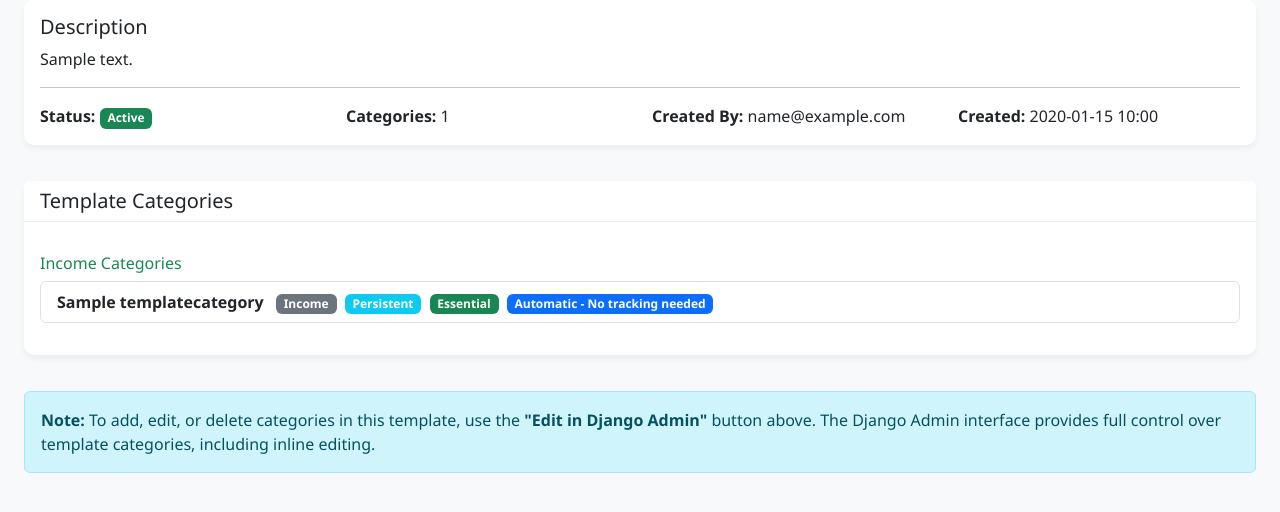
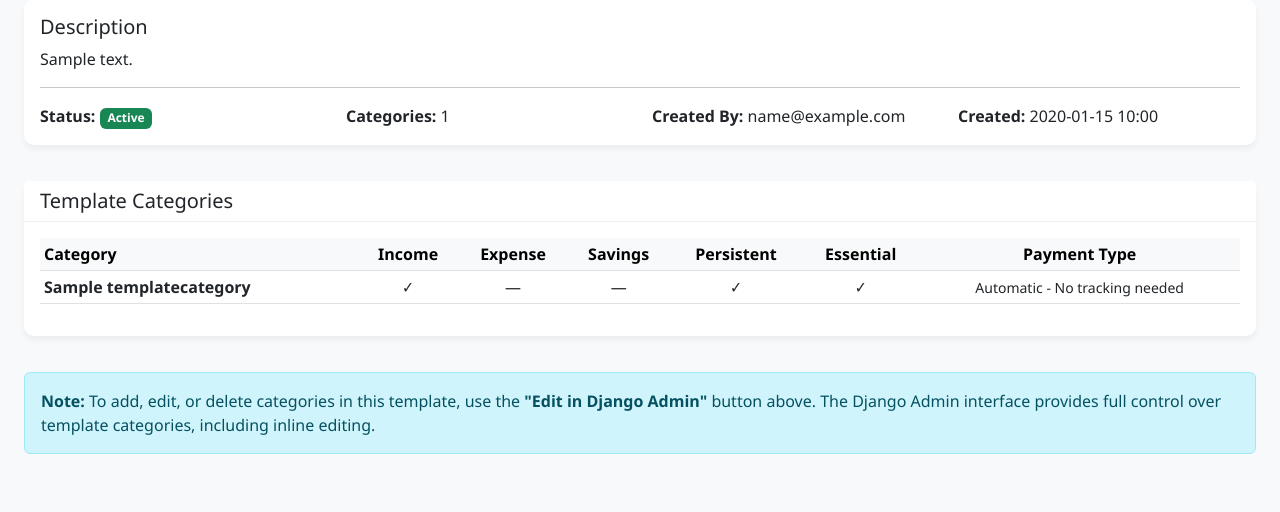
Before and after one commit to Gertdj/budget-app, a Django app: page /admin/templates/1/ in a window 1280 px wide. Shown: the part 172-684 px from the top of the page. Run offline with Django 5.2, Linux system fonts and the light colour scheme; a user stored in the database is signed in; tables that the repository leaves empty hold one stand-in row (values such as "Sample post").

Commit message:
Redesign template detail page: replace badges with clean table with checkmarks

```diff
--- a/finance/templates/finance/admin_template_detail.html
+++ b/finance/templates/finance/admin_template_detail.html
@@ -48,92 +48,106 @@
             </div>
             <div class="card-body">
                 {% if categories_by_type.INCOME or categories_by_type.EXPENSE or categories_by_type.SAVINGS %}
+                <div class="table-responsive">
+                    <table class="table table-hover table-sm">
+                        <thead class="table-light">
+                            <tr>
+                                <th>Category</th>
+                                <th class="text-center">Income</th>
+                                <th class="text-center">Expense</th>
+                                <th class="text-center">Savings</th>
+                                <th class="text-center">Persistent</th>
+                                <th class="text-center">Essential</th>
+                                <th class="text-center">Payment Type</th>
+                            </tr>
+                        </thead>
+                        <tbody>
                             <!-- Income Categories -->
                             {% if categories_by_type.INCOME %}
-                <h6 class="text-success mt-3 mb-2">Income Categories</h6>
-                <ul class="list-group mb-3">
                                 {% for group in categories_by_type.INCOME %}
-                    <li class="list-group-item">
-                        <strong>{{ group.category.name }}</strong>
-                        <span class="badge bg-secondary ms-2">{{ group.category.get_type_display }}</span>
-                        {% if group.category.is_persistent %}<span class="badge bg-info ms-1">Persistent</span>{% endif %}
-                        {% if group.category.is_essential %}<span class="badge bg-success ms-1">Essential</span>{% else %}<span class="badge bg-warning ms-1">Non-Essential</span>{% endif %}
-                        <span class="badge bg-primary ms-1">{{ group.category.get_payment_type_display }}</span>
+                                <tr>
+                                    <td><strong>{{ group.category.name }}</strong></td>
+                                    <td class="text-center">✓</td>
+                                    <td class="text-center">—</td>
+                                    <td class="text-center">—</td>
+                                    <td class="text-center">{% if group.category.is_persistent %}✓{% else %}—{% endif %}</td>
+                                    <td class="text-center">{% if group.category.is_essential %}✓{% else %}—{% endif %}</td>
+                                    <td class="text-center"><small>{{ group.category.get_payment_type_display }}</small></td>
+                                </tr>
                                     {% if group.children %}
-                        <ul class="list-group list-group-flush mt-2">
                                         {% for child in group.children %}
-                            <li class="list-group-item ps-4">
-                                ↳ {{ child.name }}
-                                <span class="badge bg-secondary ms-2">{{ child.get_type_display }}</span>
-                                {% if child.is_persistent %}<span class="badge bg-info ms-1">Persistent</span>{% endif %}
-                                {% if child.is_essential %}<span class="badge bg-success ms-1">Essential</span>{% else %}<span class="badge bg-warning ms-1">Non-Essential</span>{% endif %}
-                                <span class="badge bg-primary ms-1">{{ child.get_payment_type_display }}</span>
-                            </li>
+                                        <tr>
+                                            <td class="ps-4">↳ {{ child.name }}</td>
+                                            <td class="text-center">✓</td>
+                                            <td class="text-center">—</td>
+                                            <td class="text-center">—</td>
+                                            <td class="text-center">{% if child.is_persistent %}✓{% else %}—{% endif %}</td>
+                                            <td class="text-center">{% if child.is_essential %}✓{% else %}—{% endif %}</td>
+                                            <td class="text-center"><small>{{ child.get_payment_type_display }}</small></td>
+                                        </tr>
                                         {% endfor %}
-                        </ul>
                                     {% endif %}
-                    </li>
                                 {% endfor %}
-                </ul>
                             {% endif %}
 
                             <!-- Expense Categories -->
                             {% if categories_by_type.EXPENSE %}
-                <h6 class="text-danger mt-3 mb-2">Expense Categories</h6>
-                <ul class="list-group mb-3">
                                 {% for group in categories_by_type.EXPENSE %}
-                    <li class="list-group-item">
-                        <strong>{{ group.category.name }}</strong>
-                        <span class="badge bg-secondary ms-2">{{ group.category.get_type_display }}</span>
-                        {% if group.category.is_persistent %}<span class="badge bg-info ms-1">Persistent</span>{% endif %}
-                        {% if group.category.is_essential %}<span class="badge bg-success ms-1">Essential</span>{% else %}<span class="badge bg-warning ms-1">Non-Essential</span>{% endif %}
-                        <span class="badge bg-primary ms-1">{{ group.category.get_payment_type_display }}</span>
+                                <tr>
+                                    <td><strong>{{ group.category.name }}</strong></td>
+                                    <td class="text-center">—</td>
+                                    <td class="text-center">✓</td>
+                                    <td class="text-center">—</td>
+                                    <td class="text-center">{% if group.category.is_persistent %}✓{% else %}—{% endif %}</td>
+                                    <td class="text-center">{% if group.category.is_essential %}✓{% else %}—{% endif %}</td>
+                                    <td class="text-center"><small>{{ group.category.get_payment_type_display }}</small></td>
+                                </tr>
                                     {% if group.children %}
-                        <ul class="list-group list-group-flush mt-2">
                                         {% for child in group.children %}
-                            <li class="list-group-item ps-4">
-                                ↳ {{ child.name }}
-                                <span class="badge bg-secondary ms-2">{{ child.get_type_display }}</span>
-                                {% if child.is_persistent %}<span class="badge bg-info ms-1">Persistent</span>{% endif %}
-                                {% if child.is_essential %}<span class="badge bg-success ms-1">Essential</span>{% else %}<span class="badge bg-warning ms-1">Non-Essential</span>{% endif %}
-                                <span class="badge bg-primary ms-1">{{ child.get_payment_type_display }}</span>
-                            </li>
+                                        <tr>
+                                            <td class="ps-4">↳ {{ child.name }}</td>
+                                            <td class="text-center">—</td>
+                                            <td class="text-center">✓</td>
+                                            <td class="text-center">—</td>
+                                            <td class="text-center">{% if child.is_persistent %}✓{% else %}—{% endif %}</td>
+                                            <td class="text-center">{% if child.is_essential %}✓{% else %}—{% endif %}</td>
+                                            <td class="text-center"><small>{{ child.get_payment_type_display }}</small></td>
+                                        </tr>
                                         {% endfor %}
-                        </ul>
                                     {% endif %}
-                    </li>
                                 {% endfor %}
-                </ul>
                             {% endif %}
 
                             <!-- Savings Categories -->
                             {% if categories_by_type.SAVINGS %}
-                <h6 class="text-info mt-3 mb-2">Savings & Investments Categories</h6>
-                <ul class="list-group mb-3">
                                 {% for group in categories_by_type.SAVINGS %}
-                    <li class="list-group-item">
-                        <strong>{{ group.category.name }}</strong>
-                        <span class="badge bg-secondary ms-2">{{ group.category.get_type_display }}</span>
-                        {% if group.category.is_persistent %}<span class="badge bg-info ms-1">Persistent</span>{% endif %}
-                        {% if group.category.is_essential %}<span class="badge bg-success ms-1">Essential</span>{% else %}<span class="badge bg-warning ms-1">Non-Essential</span>{% endif %}
-                        <span class="badge bg-primary ms-1">{{ group.category.get_payment_type_display }}</span>
+                                <tr>
+                                    <td><strong>{{ group.category.name }}</strong></td>
+                                    <td class="text-center">—</td>
+                                    <td class="text-center">—</td>
+                                    <td class="text-center">✓</td>
+                                    <td class="text-center">{% if group.category.is_persistent %}✓{% else %}—{% endif %}</td>
+                                    <td class="text-center">{% if group.category.is_essential %}✓{% else %}—{% endif %}</td>
+                                    <td class="text-center"><small>{{ group.category.get_payment_type_display }}</small></td>
+                                </tr>
                                     {% if group.children %}
-                        <ul class="list-group list-group-flush mt-2">
                                         {% for child in group.children %}
-                            <li class="list-group-item ps-4">
-                                ↳ {{ child.name }}
-                                <span class="badge bg-secondary ms-2">{{ child.get_type_display }}</span>
-                                {% if child.is_persistent %}<span class="badge bg-info ms-1">Persistent</span>{% endif %}
-                                {% if child.is_essential %}<span class="badge bg-success ms-1">Essential</span>{% else %}<span class="badge bg-warning ms-1">Non-Essential</span>{% endif %}
-                                <span class="badge bg-primary ms-1">{{ child.get_payment_type_display }}</span>
-                            </li>
+                                        <tr>
+                                            <td class="ps-4">↳ {{ child.name }}</td>
+                                            <td class="text-center">—</td>
+                                            <td class="text-center">—</td>
+                                            <td class="text-center">✓</td>
+                                            <td class="text-center">{% if child.is_persistent %}✓{% else %}—{% endif %}</td>
+                                            <td class="text-center">{% if child.is_essential %}✓{% else %}—{% endif %}</td>
+                                            <td class="text-center"><small>{{ child.get_payment_type_display }}</small></td>
+                                        </tr>
                                         {% endfor %}
-                        </ul>
                                     {% endif %}
-                    </li>
                                 {% endfor %}
-                </ul>
                             {% endif %}
+                        </tbody>
+                    </table>
+                </div>
                 {% else %}
                 <p class="text-muted">No categories in this template yet. <a href="/admin/finance/budgettemplate/{{ template.id }}/change/" target="_blank">Add categories in Django Admin</a>.</p>
                 {% endif %}
```
Lines whose indentation alone changed are shown as unchanged.
